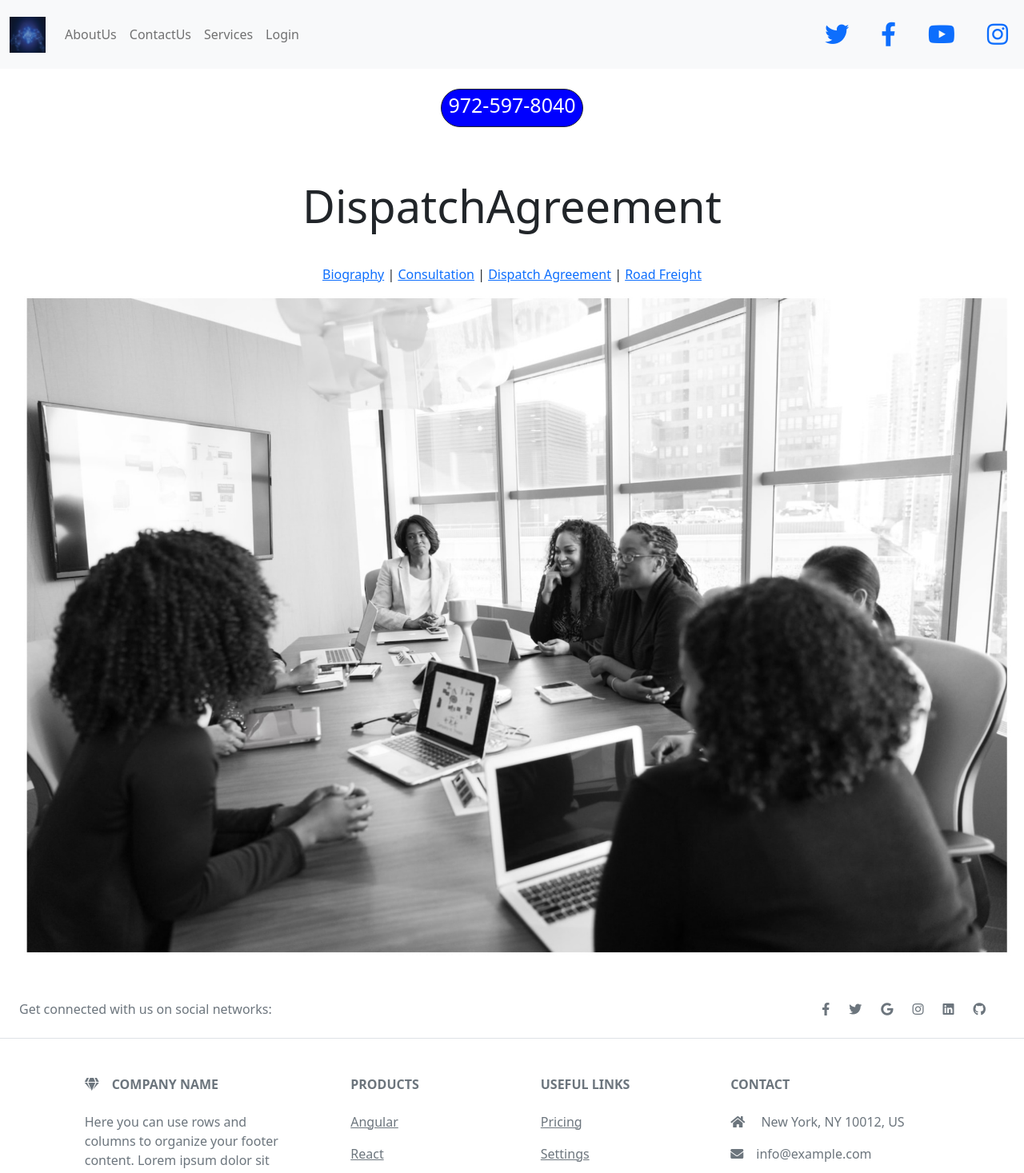
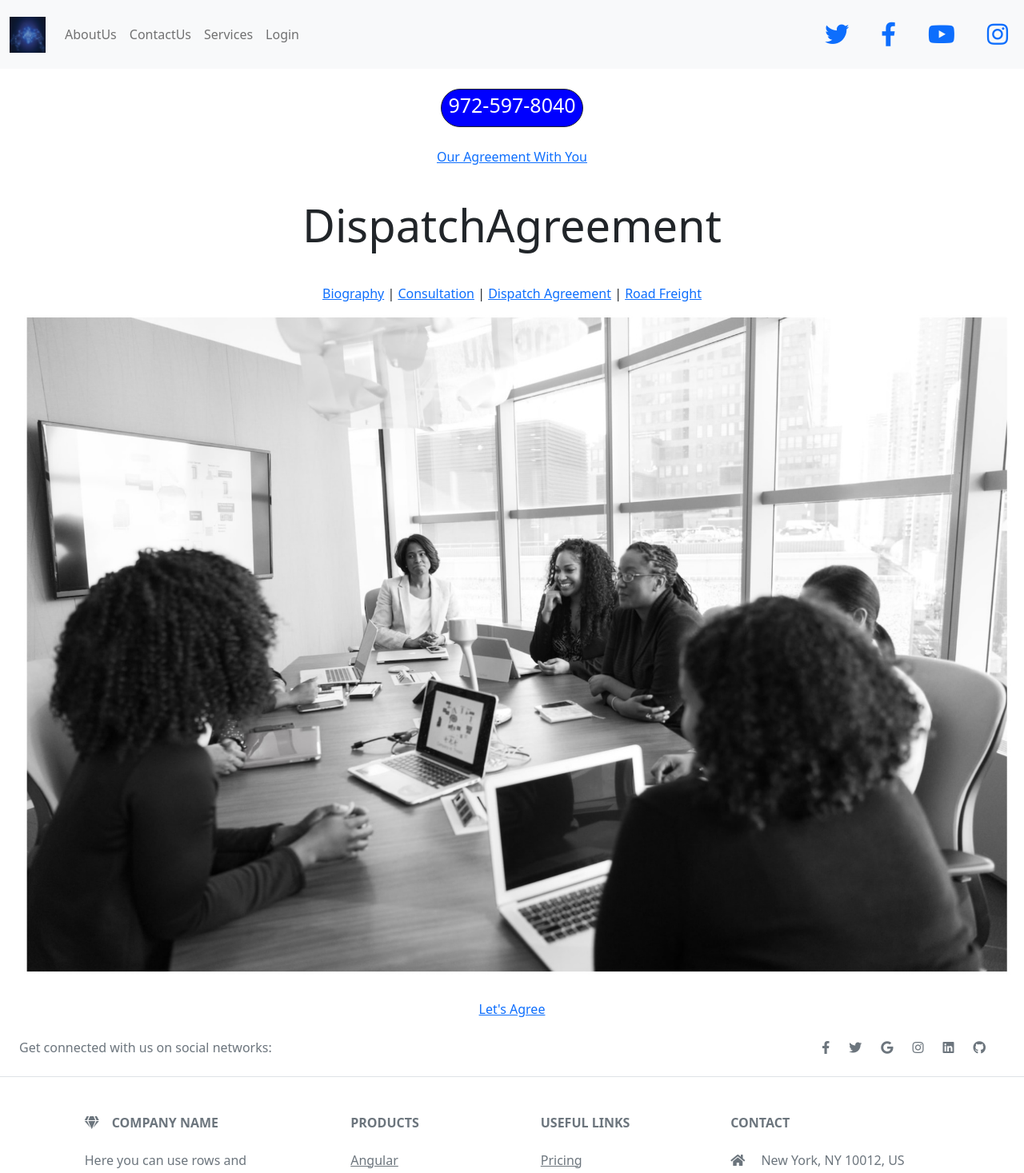
Before and after one commit to dagreatcode/GADZ, a React (Create React App) app in the folder client/: page /DispatchAgreement in a window 1280 px wide. Shown: the top 1467 px of the page at 80% size. Built offline with nearby package versions, Linux system fonts and the light colour scheme.

Commit message:
Done html

```diff
--- a/client/src/containers/AboutUs/globalassetdispatching/DispatchAgreement/DispatchAgreement.jsx
+++ b/client/src/containers/AboutUs/globalassetdispatching/DispatchAgreement/DispatchAgreement.jsx
@@ -19,6 +19,7 @@ const DispatchAgreement = () => {
       </div>
 
       <div className="container2" style={{ textAlign: "center" }}>
+      <Link to="/Agreement">Our Agreement With You </Link>
         <div className="row jumbotron">
           <div className="display-4" style={{ padding: "40px" }}>
             DispatchAgreement
@@ -33,6 +34,7 @@ const DispatchAgreement = () => {
           </div>
           <img src={Image1} style={{ width: "100%" }} alt="talks" />
         </div>
+        <Link to="/Agreement">Let's Agree</Link>
       </div>
     </>
   );
```
